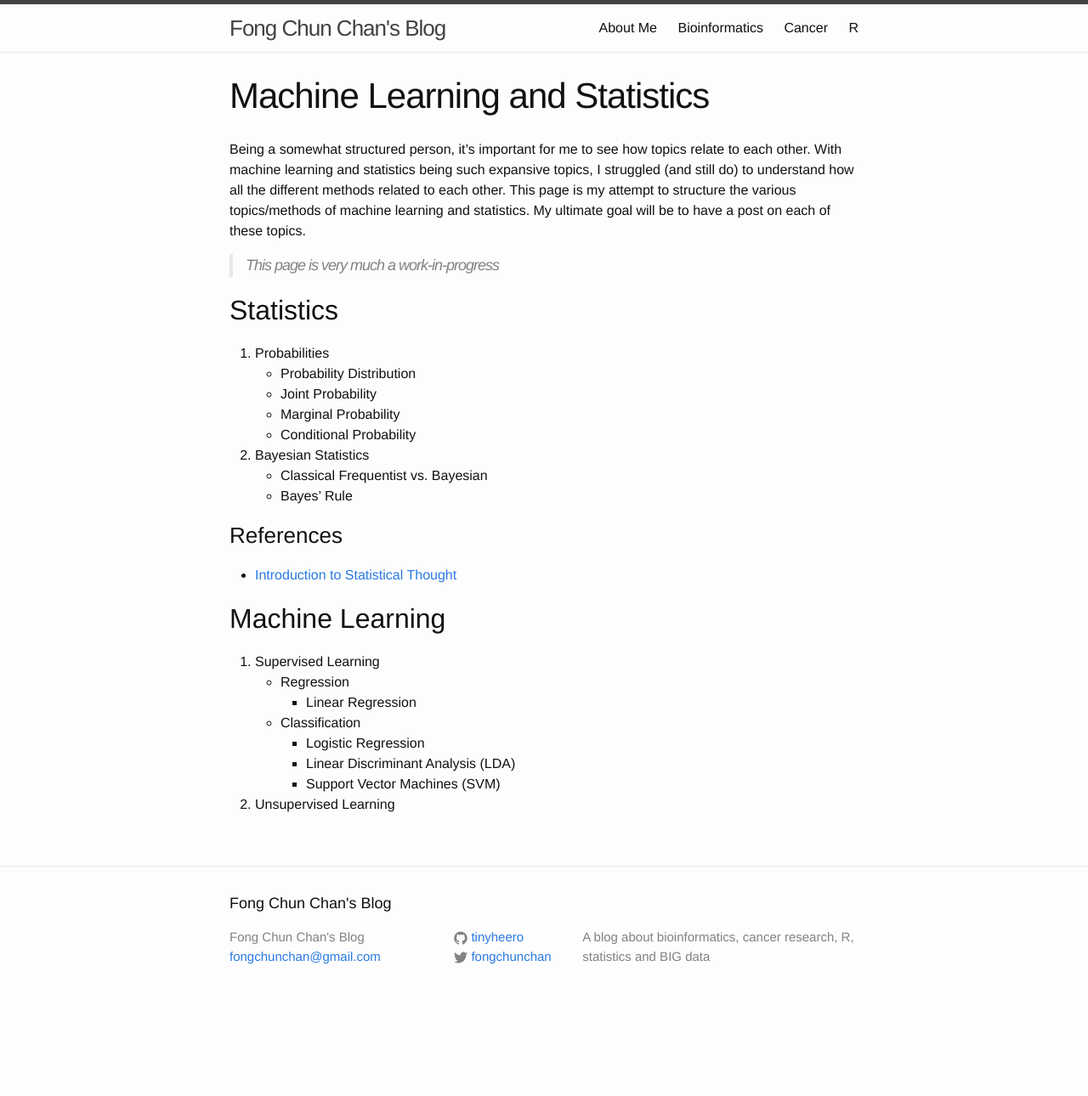
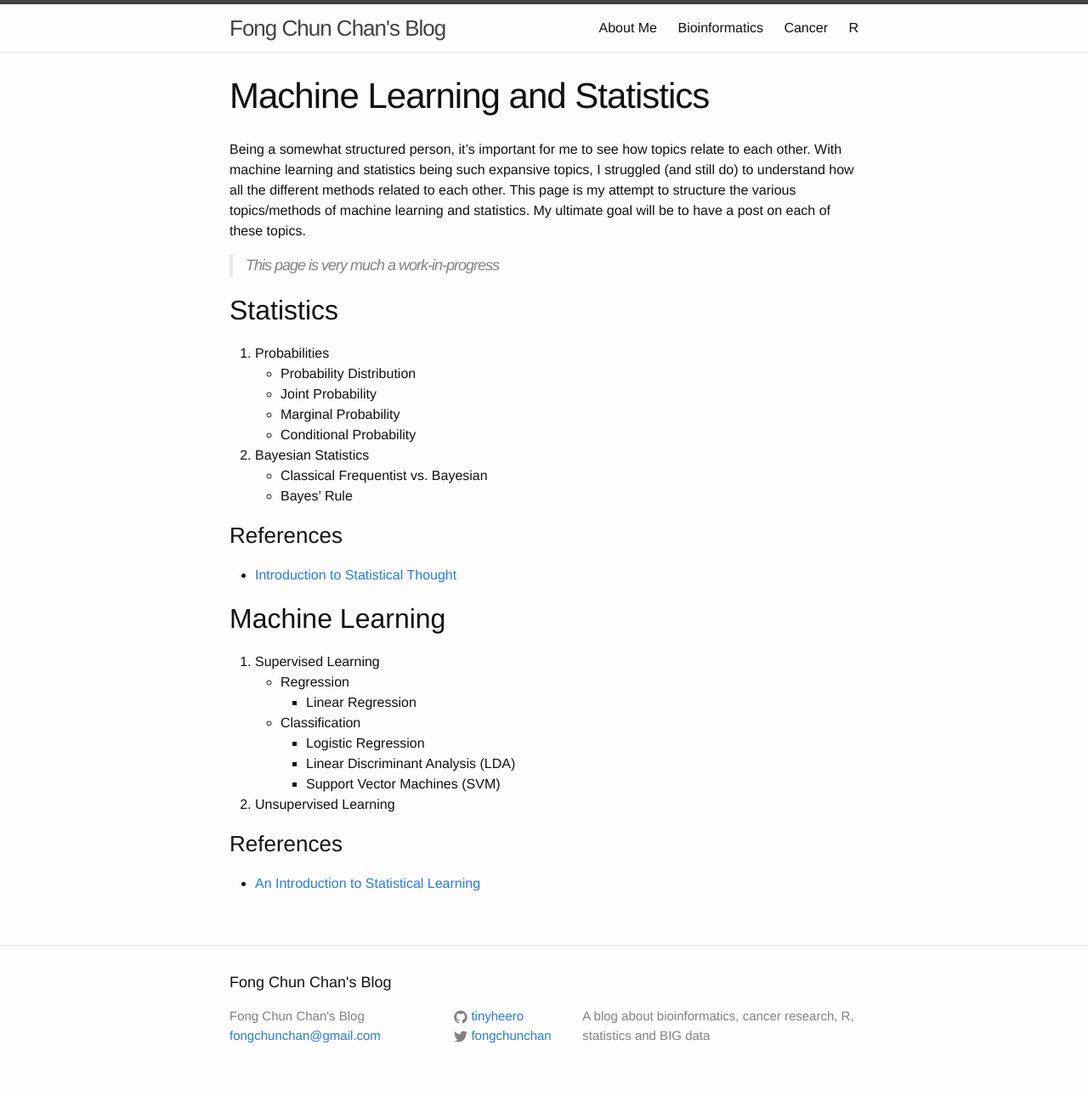
Before and after one commit to tinyheero/tinyheero.github.io, a Jekyll site: the page built from ml-and-stats-overview.md, in a window 1280 px wide. Shown: the whole page at 85% size. Built offline with Jekyll 4.4.1, drawn with Linux system fonts in a browser that asks for light colours; Markdown is read by kramdown in place of the engine named in the settings; before the commit the page ends 1197 px from its top, so only the background shows below that.

Commit message:
Adding Reference

```diff
--- a/ml-and-stats-overview.md
+++ b/ml-and-stats-overview.md
@@ -33,3 +33,7 @@ Being a somewhat structured person, it's important for me to see how topics rela
         + Linear Discriminant Analysis (LDA)
         + Support Vector Machines (SVM)
 1. Unsupervised Learning
+
+### References
+
+* [An Introduction to Statistical Learning](http://www-stat.stanford.edu/~tibs/ElemStatLearn/download.html)
```
